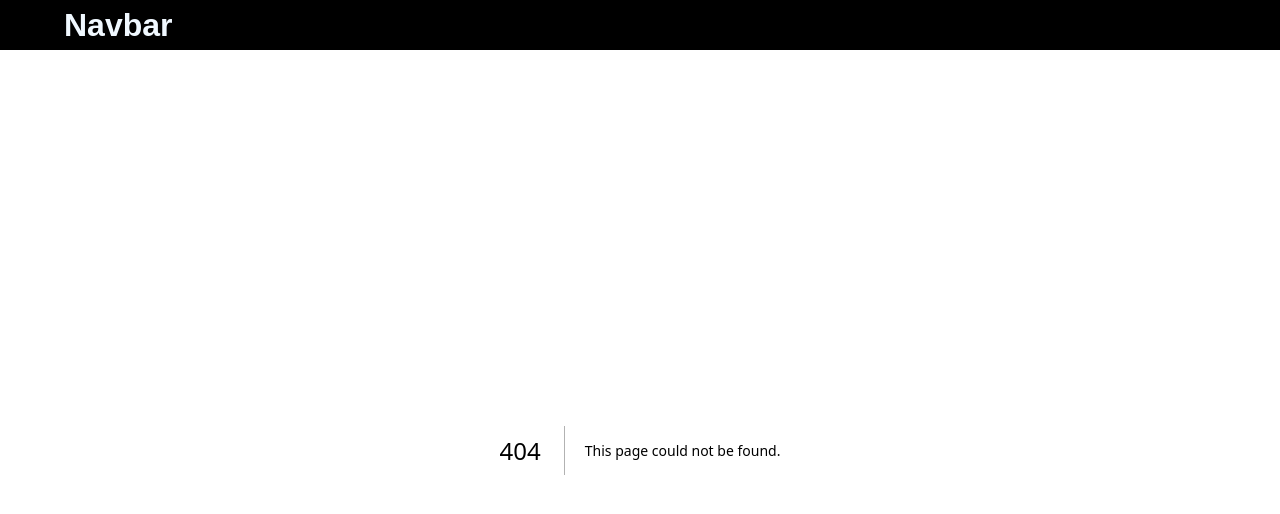
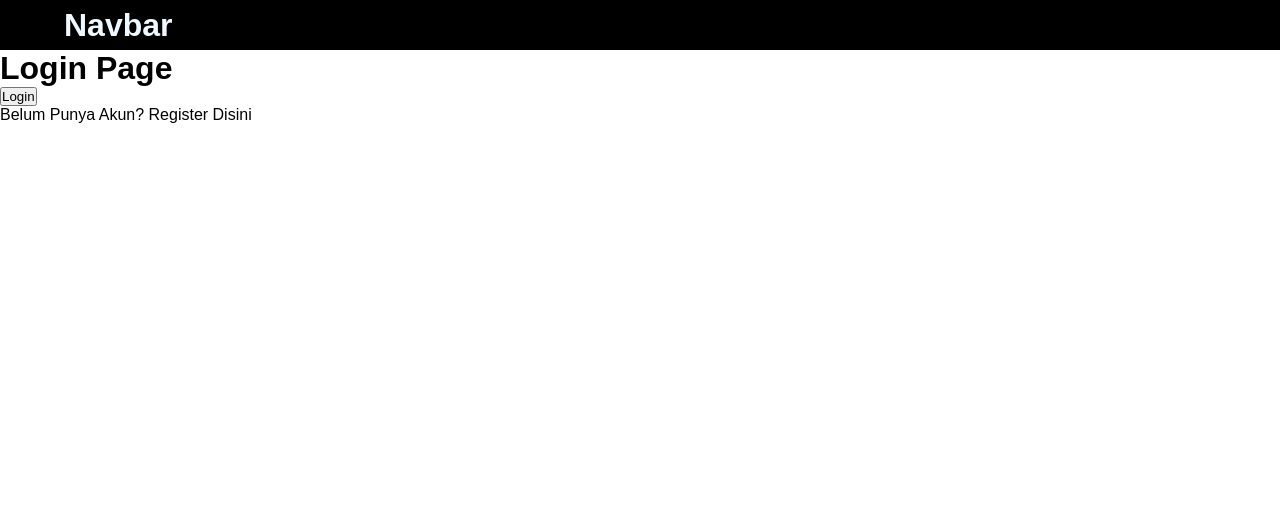
Before and after one commit to faqihfnf/belajar-nextjs-pages-router, a Next.js app: page /auth/login in a window 1280 px wide. Before the commit this address had no page. Shown: the top 514 px of the page. Built offline with nearby package versions, Linux system fonts and the light colour scheme.

Commit message:
link & navigation

```diff
--- /dev/null
+++ b/src/pages/auth/login.tsx
@@ -0,0 +1,20 @@
+import Link from "next/link";
+import { useRouter } from "next/router";
+
+const LoginPage = () => {
+  const router = useRouter();
+  const handlerLogin = () => {
+    router.push("/product");
+  };
+  return (
+    <div>
+      <h1>Login Page</h1>
+      <button onClick={() => handlerLogin()}>Login</button>
+      <p>
+        Belum Punya Akun? Register <Link href={"/auth/register"}>Disini</Link>
+      </p>
+    </div>
+  );
+};
+
+export default LoginPage;
```
Also changed, not shown: src/pages/auth/register.tsx (added, +14 -0 lines), src/pages/product/index.tsx (+10 -0 lines), src/pages/shop/[[...slug]].tsx (added, +15 -0 lines).
